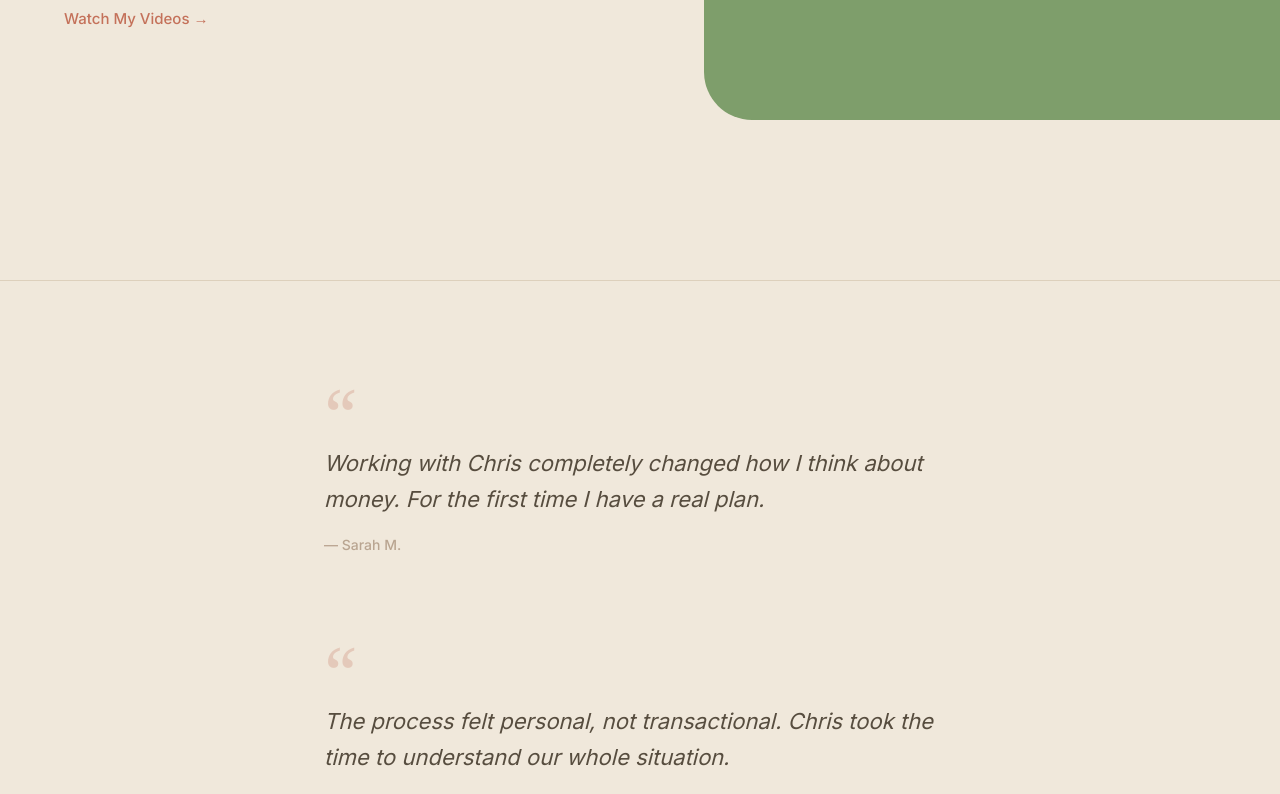
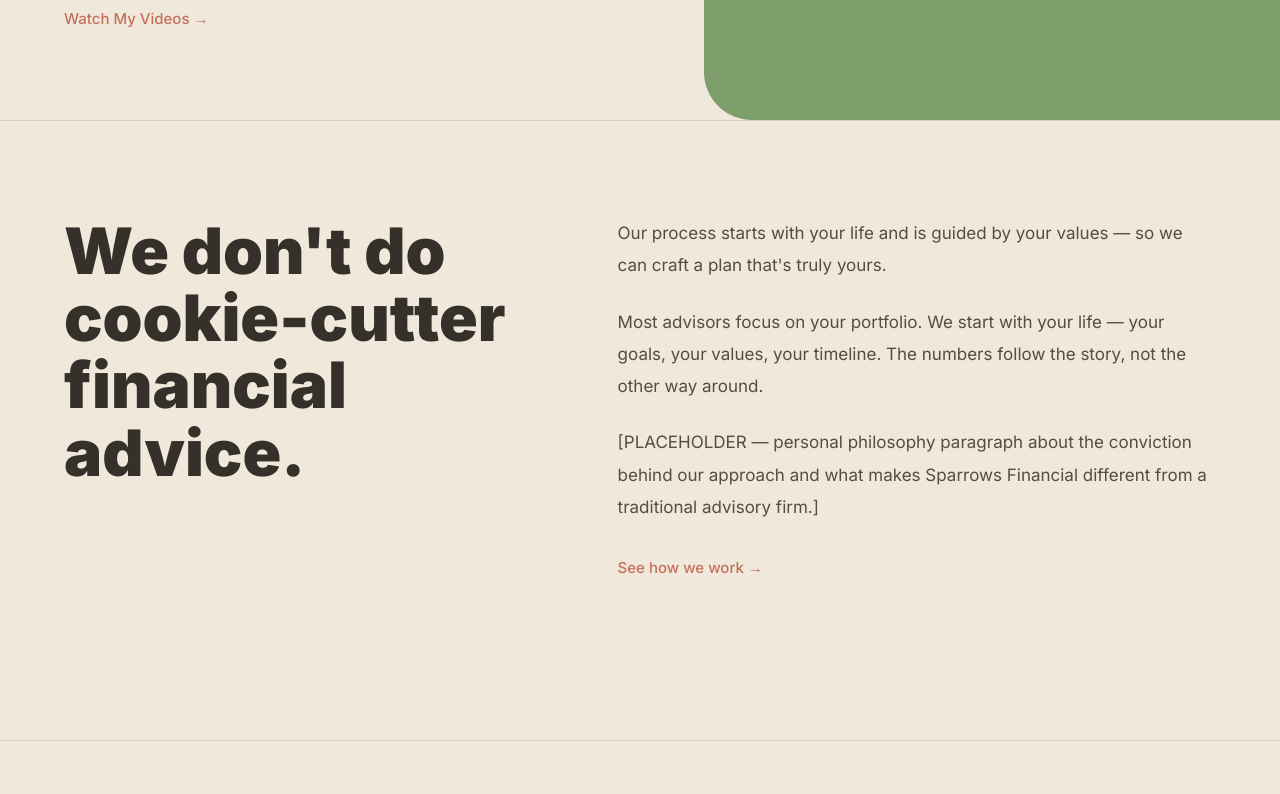
Before and after one commit to ChrisDiDomenico/sparrows-financial, a Next.js app: page / in a window 1280 px wide. Shown: the part 680-1474 px from the top of the page. Built offline with nearby package versions, Linux system fonts and the light colour scheme; a web font is replaced by a local one.

Commit message:
Remove quotes section

```diff
--- a/src/app/page.tsx
+++ b/src/app/page.tsx
@@ -1,7 +1,6 @@
 import Navbar from '@/components/layout/Navbar';
 import Footer from '@/components/layout/Footer';
 import Hero from '@/components/sections/Hero';
-import Quotes from '@/components/sections/Quotes';
 import Philosophy from '@/components/sections/Philosophy';
 import EmotionalStatement from '@/components/sections/EmotionalStatement';
 import Process from '@/components/sections/Process';
@@ -17,8 +16,7 @@ export default function HomePage() {
       <Navbar />
       <main>
         <Hero />
-        <Quotes />
-        <Philosophy />
+<Philosophy />
         <EmotionalStatement />
         <Process />
         <MeetChris />
```
